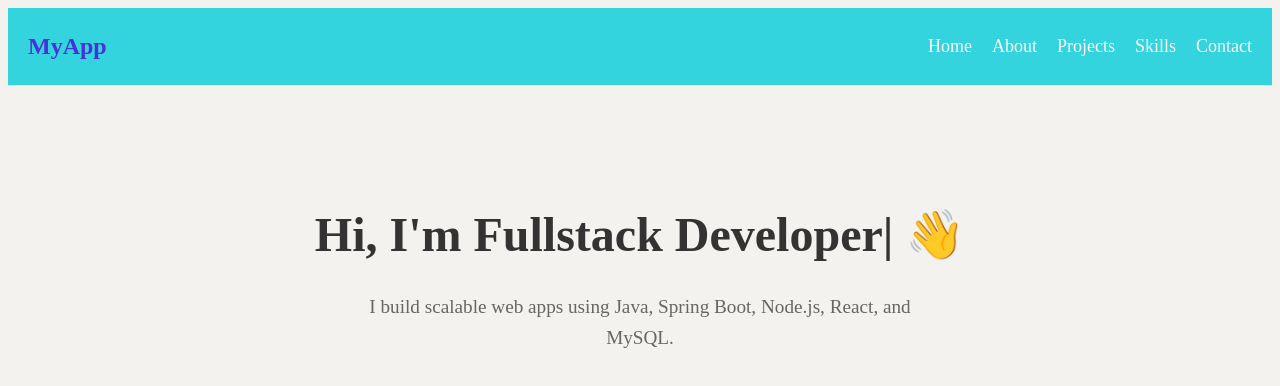
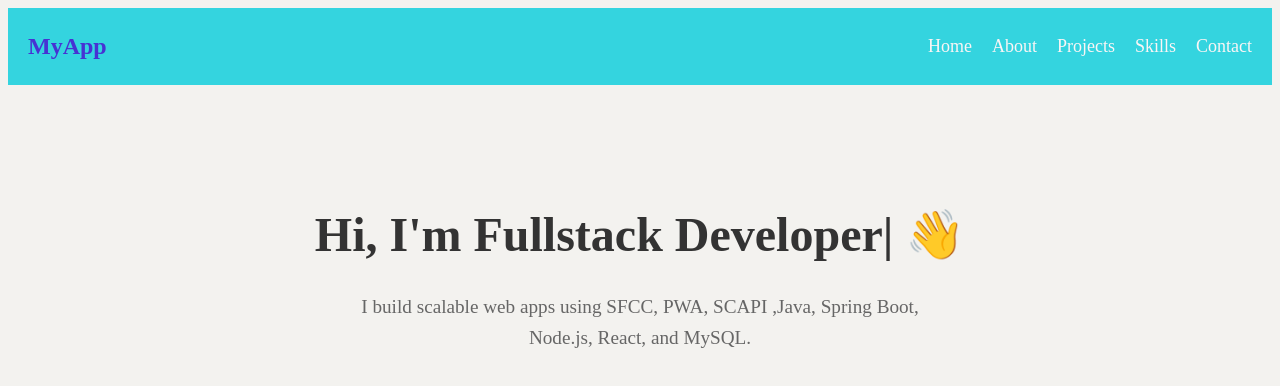
Before and after one commit to theproblemscreator/frontend, a React (Vite) app: page / in a window 1280 px wide. Shown: the top 386 px of the page. Built offline with nearby package versions, Linux system fonts and the light colour scheme.

Commit message:
Added Salseforce tech

```diff
--- a/src/component/About.jsx
+++ b/src/component/About.jsx
@@ -9,7 +9,7 @@ const About = () => {
       <p>
         Hi, I'm <strong>Ajay Rathod</strong>, a passionate Full Stack Developer with 3+ years of
         experience building scalable and user-friendly applications. I specialize in
-        <strong> Java, Spring Boot, Node.js, React, and MySQL</strong>.
+        <strong> Salesforce Commerce Cloud (SFCC) PWA Kit , Progressive Web Application (PWA) , Salesforce APIs (SCAPI) , Java, Spring Boot, Node.js, React, and MySQL</strong>.
       </p>
       <p>
         I enjoy creating end-to-end solutions from designing APIs to implementing modern UI. I have worked on projects
--- a/src/component/Home.jsx
+++ b/src/component/Home.jsx
@@ -10,7 +10,7 @@ const Home = () => {
         Hi, I'm <TypingAnimation /> 👋
       </h1>
       <p>
-        I build scalable web apps using Java, Spring Boot, Node.js, React, and
+        I build scalable web apps using  SFCC, PWA, SCAPI ,Java, Spring Boot, Node.js, React, and
         MySQL.
       </p>
     </div>
```
Also changed, not shown: 1 other file (tests, documents, lock files or other folders).
